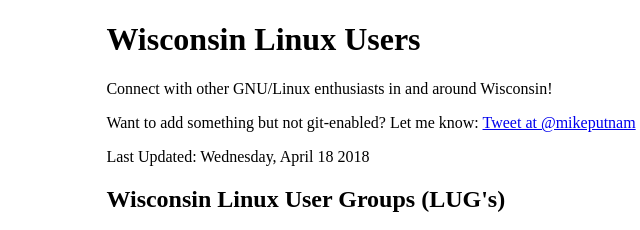
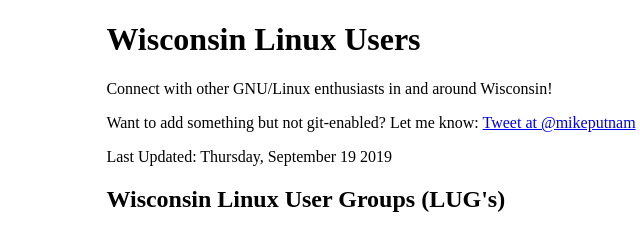
Before and after one commit to wisconsinlinux/wisconsinlinux.github.io, a plain HTML site: page index.html in a window 1280 px wide. Shown: the top 230 px of the page, 28-668 px from the left. Drawn offline with Linux system fonts and the light colour scheme.

Commit message:
Update index.html

```diff
--- a/index.html
+++ b/index.html
@@ -26,7 +26,7 @@
                 <a href="https://twitter.com/intent/tweet?screen_name=mikeputnam&amp;text=For%20wis-linux%3A" class="twitter-mention-button" data-related="mikeputnam">Tweet at @mikeputnam</a>
                 <script>!function(d,s,id){var js,fjs=d.getElementsByTagName(s)[0];if(!d.getElementById(id)){js=d.createElement(s);js.id=id;js.src="//platform.twitter.com/widgets.js";fjs.parentNode.insertBefore(js,fjs);}}(document,"script","twitter-wjs");</script>
             </p>
-            <p>Last Updated: Wednesday, April 18 2018</p>
+            <p>Last Updated: Thursday, September 19 2019</p>
             <h2>Wisconsin Linux User Groups (LUG's)</h2>
                 <ul>
                     <li>Fond du Lac Linux Users Group <a href="http://www.fdllug.org/">http://www.fdllug.org/</a></li>
```
